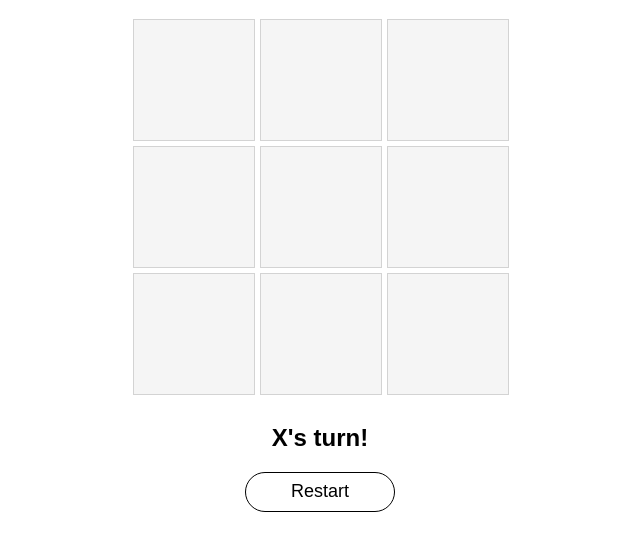
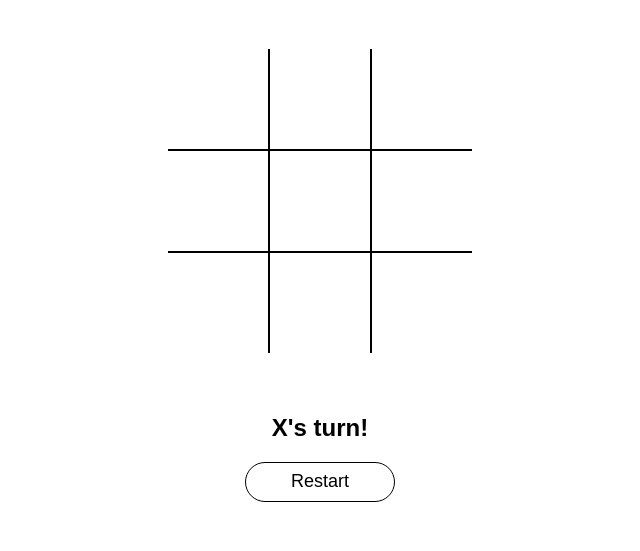
Before and after one commit to marcgallant/Tic-tac-toe, a plain HTML site: page index.html in a window 1280 px wide. Shown: the part 61-612 px from the top of the page, without its empty margins (320-960 px from the left). Drawn offline with Linux system fonts and the light colour scheme.

Commit message:
fix: better HTLM and CSS

```diff
--- a/index.html
+++ b/index.html
@@ -12,15 +12,15 @@
         <h1>Tic Tac Toe</h1>
     </div>
     <div id="board">
-        <div class="square" id="square0"></div>
-        <div class="square" id="square1"></div>
-        <div class="square" id="square2"></div>
-        <div class="square" id="square3"></div>
-        <div class="square" id="square4"></div>
-        <div class="square" id="square5"></div>
-        <div class="square" id="square6"></div>
-        <div class="square" id="square7"></div>
-        <div class="square" id="square8"></div>
+        <div class="square" data-cell></div>
+        <div class="square" data-cell></div>
+        <div class="square" data-cell></div>
+        <div class="square" data-cell></div>
+        <div class="square" data-cell></div>
+        <div class="square" data-cell></div>
+        <div class="square" data-cell></div>
+        <div class="square" data-cell></div>
+        <div class="square" data-cell></div>
     </div>
 	<div id="endGame">
         <input type="button" value="Restart" id="restartButton" onclick="restartButton()"/>
--- a/style.css
+++ b/style.css
@@ -1,6 +1,7 @@
 body {
     font-family: 'Poppins', sans-serif;
-    color: #000000;
+    color: black;
+    margin: 0;
 }
 
 h1 {
@@ -10,27 +11,41 @@ h1 {
 #board {
     margin-left: auto;
     margin-right: auto;
-    width: 375px;
-    height: 375px;
-    display: grid;
-    grid-template-columns: repeat(3, 1fr);
-    grid-gap: 5px;
+	width: 365px;
+	height: 365px;
+	display: grid;
+	justify-content: center;
+	align-content: center;
+	grid-template-columns: repeat(3, auto)
 }
 
 .square {
-    width: 120px;
-    height: 120px;
-    border: 1px solid #D3D3D3;
-    background-color: #F5F5F5;
-    font-size: 40px;
-    display: flex;
-    justify-content: center;
-    align-items: center;
+	width: 100px;
+	height: 100px;
+	border: 1px solid black;
+	display: flex;
+	justify-content: center;
+	align-items: center;
+	position: relative;
+	cursor: pointer;
 }
 
-.square:hover {
-    background-color: #FFFFE0;
+.square:nth-child(-n + 3) {
+    border-top: none;
 }
+
+.square:nth-child(3n + 1) {
+    border-left: none;
+}
+
+.square:nth-child(3n + 3) {
+    border-right: none;
+}
+
+.square:nth-child(n + 7) {
+    border-bottom: none;
+}
+
 
 #restartButton {
     display: block;
@@ -38,13 +53,13 @@ h1 {
     margin-right: auto;
     height: 40px;
     width: 150px;
-    background-color: #FFFFFF;
-    border: 1px solid #000000;
+    background-color: white;
+    border: 1px solid black;
     border-radius: 40px;
     font-size: 18px;
 }
 
 #restartButton:hover {
-    background-color: #000000;
+    background-color: black;
     color: #FFFFFF;
 }
```
